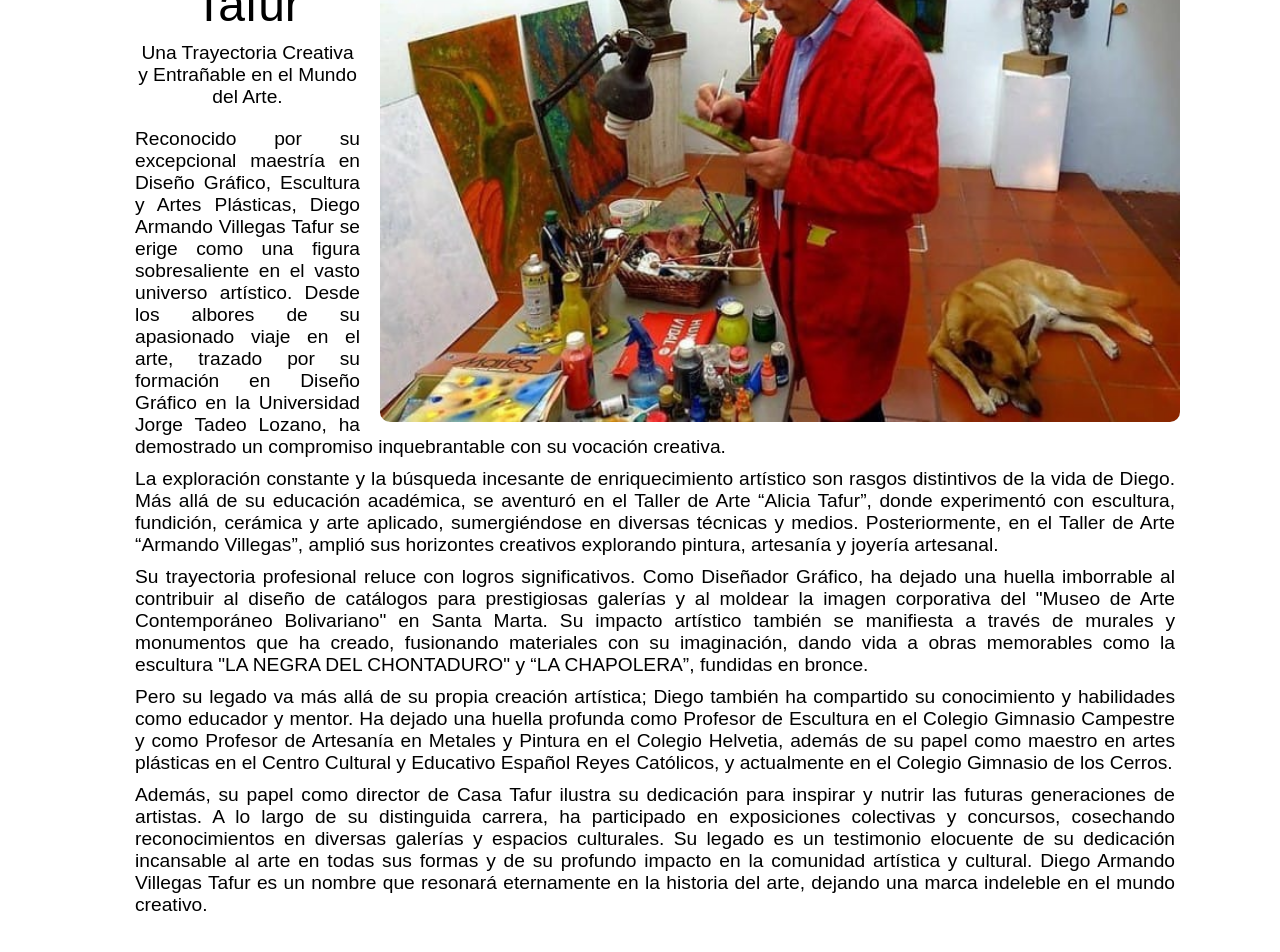
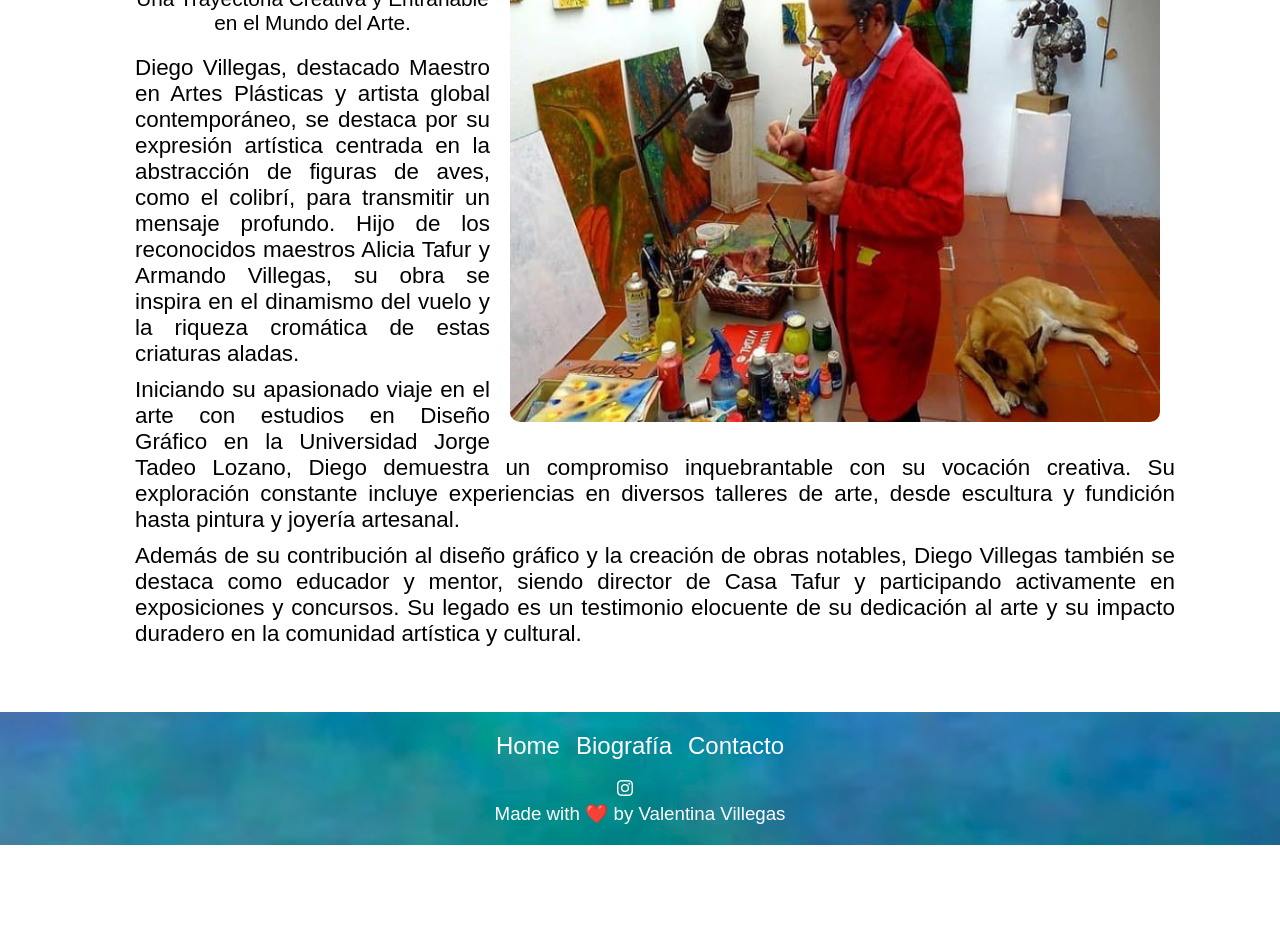
Before and after one commit to valentinavillegasc/Galeria-D.Villegas, a React (Create React App) app: page /biografia in a window 1280 px wide. Shown: the part 280-1232 px from the top of the page. After the commit the page ends 1125 px from the top, so only its background shows below. Built offline with nearby package versions, Linux system fonts and the light colour scheme; some icons are missing.

Commit message:
cambios biografia

```diff
--- a/src/views/Biografia.jsx
+++ b/src/views/Biografia.jsx
@@ -20,56 +20,28 @@ export default function Biografia() {
 
           <div className={style.textoParteDerecha}>
             <p>
-              Reconocido por su excepcional maestría en Diseño Gráfico,
-              Escultura y Artes Plásticas, Diego Armando Villegas Tafur se erige
-              como una figura sobresaliente en el vasto universo artístico.
-              Desde los albores de su apasionado viaje en el arte, trazado por
-              su formación en Diseño Gráfico en la Universidad Jorge Tadeo
-              Lozano, ha demostrado un compromiso inquebrantable con su vocación
-              creativa.
+              Diego Villegas, destacado Maestro en Artes Plásticas y artista
+              global contemporáneo, se destaca por su expresión artística
+              centrada en la abstracción de figuras de aves, como el colibrí,
+              para transmitir un mensaje profundo. Hijo de los reconocidos
+              maestros Alicia Tafur y Armando Villegas, su obra se inspira en el
+              dinamismo del vuelo y la riqueza cromática de estas criaturas
+              aladas.
             </p>
             <p>
-              La exploración constante y la búsqueda incesante de
-              enriquecimiento artístico son rasgos distintivos de la vida de
-              Diego. Más allá de su educación académica, se aventuró en el
-              Taller de Arte “Alicia Tafur”, donde experimentó con escultura,
-              fundición, cerámica y arte aplicado, sumergiéndose en diversas
-              técnicas y medios. Posteriormente, en el Taller de Arte “Armando
-              Villegas”, amplió sus horizontes creativos explorando pintura,
-              artesanía y joyería artesanal.
+              Iniciando su apasionado viaje en el arte con estudios en Diseño
+              Gráfico en la Universidad Jorge Tadeo Lozano, Diego demuestra un
+              compromiso inquebrantable con su vocación creativa. Su exploración
+              constante incluye experiencias en diversos talleres de arte, desde
+              escultura y fundición hasta pintura y joyería artesanal.
             </p>
             <p>
-              Su trayectoria profesional reluce con logros significativos. Como
-              Diseñador Gráfico, ha dejado una huella imborrable al contribuir
-              al diseño de catálogos para prestigiosas galerías y al moldear la
-              imagen corporativa del "Museo de Arte Contemporáneo Bolivariano"
-              en Santa Marta. Su impacto artístico también se manifiesta a
-              través de murales y monumentos que ha creado, fusionando
-              materiales con su imaginación, dando vida a obras memorables como
-              la escultura "LA NEGRA DEL CHONTADURO" y “LA CHAPOLERA”, fundidas
-              en bronce.
-            </p>
-            <p>
-              Pero su legado va más allá de su propia creación artística; Diego
-              también ha compartido su conocimiento y habilidades como educador
-              y mentor. Ha dejado una huella profunda como Profesor de Escultura
-              en el Colegio Gimnasio Campestre y como Profesor de Artesanía en
-              Metales y Pintura en el Colegio Helvetia, además de su papel como
-              maestro en artes plásticas en el Centro Cultural y Educativo
-              Español Reyes Católicos, y actualmente en el Colegio Gimnasio de
-              los Cerros.
-            </p>
-            <p>
-              Además, su papel como director de Casa Tafur ilustra su dedicación
-              para inspirar y nutrir las futuras generaciones de artistas. A lo
-              largo de su distinguida carrera, ha participado en exposiciones
-              colectivas y concursos, cosechando reconocimientos en diversas
-              galerías y espacios culturales. Su legado es un testimonio
-              elocuente de su dedicación incansable al arte en todas sus formas
-              y de su profundo impacto en la comunidad artística y cultural.
-              Diego Armando Villegas Tafur es un nombre que resonará eternamente
-              en la historia del arte, dejando una marca indeleble en el mundo
-              creativo.
+              Además de su contribución al diseño gráfico y la creación de obras
+              notables, Diego Villegas también se destaca como educador y
+              mentor, siendo director de Casa Tafur y participando activamente
+              en exposiciones y concursos. Su legado es un testimonio elocuente
+              de su dedicación al arte y su impacto duradero en la comunidad
+              artística y cultural.
             </p>
           </div>
         </div>
--- a/src/views/Estilos/Biografia.module.css
+++ b/src/views/Estilos/Biografia.module.css
@@ -20,14 +20,13 @@
 .fotoContainer {
   padding-top: 10px;
   float: right;
-  margin-left: 20px;
-  margin-top: 50px;
+  margin: 110px 20px 10px;
 }
 
 .foto {
   border-radius: 10px;
-  width: 800px;
-  height: 550px;
+  width: 650px;
+  height: 490px;
 }
 
 .infoBiografia {
@@ -47,12 +46,12 @@
 
 .nameContainer p {
   margin-top: 10px;
-  font-size: 1.2rem;
+  font-size: 1.3rem;
 }
 
 .textoParteDerecha {
   text-align: justify;
-  font-size: 1.2rem;
+  font-size: 1.4rem;
   font-weight: 100;
 }
 
```
